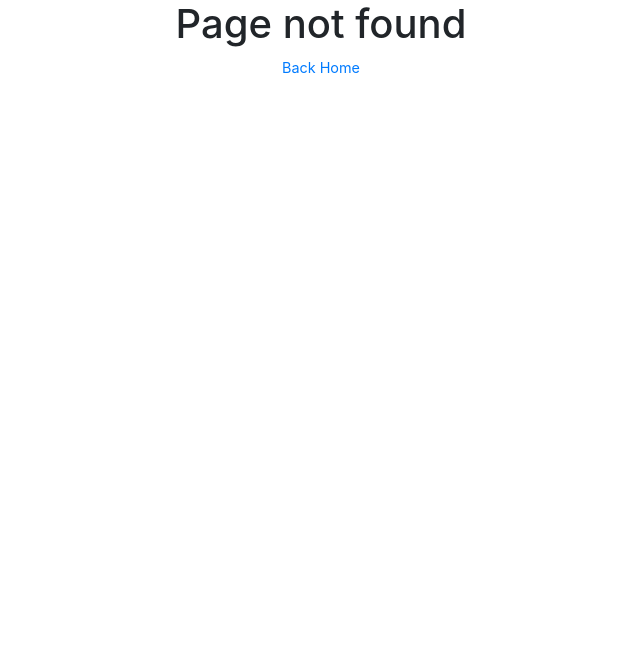
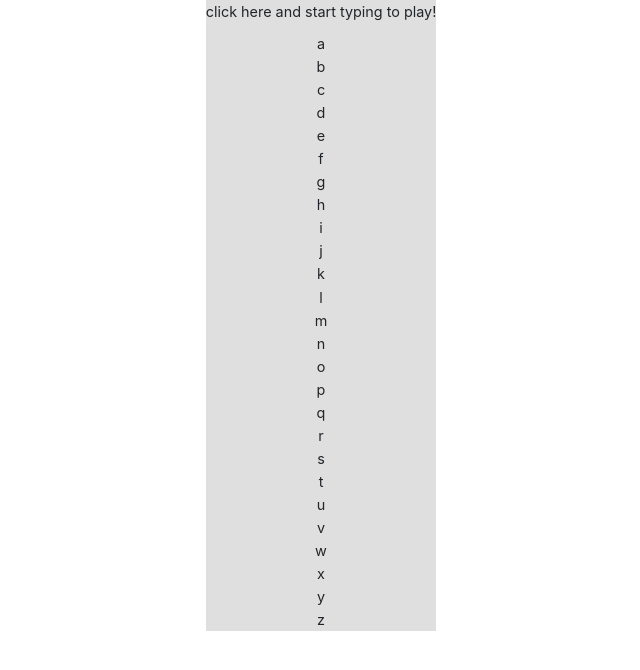
Before and after one commit to kbuczek/react-beginner-projects, a React (Create React App) app: page /type-racer in a window 1280 px wide. Before the commit this address had no page. Shown: the top 670 px of the page, without its empty margins (319-959 px from the left). Built offline with nearby package versions, Linux system fonts and the light colour scheme.

Commit message:
ReviewsBootstrap

```diff
--- a/src/App.js
+++ b/src/App.js
@@ -8,6 +8,7 @@ import Error from "./Error";
 import SimpleList from "./Projects/SimpleList/SimpleList";
 import ToursIntro from "./Projects/ToursIntro/ToursIntro";
 import ReviewsBootstrap from "./Projects/ReviewsBootstrap/ReviewsBootstrap";
+import TypeRacer from "./Projects/TypeRacer/TypeRacer";
 
 function App() {
   return (
@@ -16,6 +17,9 @@ function App() {
         <Switch>
           <Route exact path="/">
             <Home />
+          </Route>
+          <Route exact path="/type-racer">
+            <TypeRacer />
           </Route>
           <Route exact path="/navbar">
             <Navbar />
--- a/src/Home.js
+++ b/src/Home.js
@@ -8,6 +8,11 @@ const Home = () => {
       <h1 className="home-title">My react beginner projects:</h1>
       <nav>
         <ul className="home-container">
+          <li>
+            <Link className="home-link home-button" to="/type-racer">
+              Type Racer
+            </Link>
+          </li>
           <li>
             <Link className="home-link home-button" to="/navbar">
               Responsive Navbar
--- a/src/Projects/ReviewsBootstrap/Review.css
+++ b/src/Projects/ReviewsBootstrap/Review.css
@@ -0,0 +1,108 @@
+.review-container {
+  background: #2a3e86;
+  padding: 1.5rem 2rem;
+  border-radius: var(--radius);
+  box-shadow: var(--light-shadow);
+  /* transition: var(--transition); */
+  text-align: center;
+  margin: 0 auto;
+  max-width: 40rem;
+}
+
+.review-img-container {
+  position: relative;
+  margin-top: 1rem;
+}
+
+.review-image {
+  width: 150px;
+  height: 150px;
+  object-fit: cover;
+  border-radius: 50%;
+  /* box-shadow: var(--light-shadow); */
+  /* box-shadow: 2px -4px 10px 5px #ffe347; */
+  /* border: 8px solid #ffe347; */
+}
+
+.review-name {
+  color: #ffe347;
+  /* color: #f9f9f9; */
+  font-weight: 600;
+  font-size: 1.8rem;
+  text-transform: capitalize;
+  margin-bottom: 0;
+}
+
+.review-job {
+  color: var(--clr-primary-5);
+  text-transform: uppercase;
+  font-size: 1rem;
+}
+
+.review-text {
+  color: #f9f9f9;
+  font-size: 1rem;
+  font-weight: 400;
+  text-align: justify;
+}
+
+.review-quote-icon {
+  position: absolute;
+  top: 0;
+  left: 13rem;
+  /* margin-left: 2rem; */
+  /* margin: 0 auto; */
+  width: 2.5rem;
+  height: 2.5rem;
+  display: grid;
+  place-items: center;
+  border-radius: 50%;
+  /* transform: translateY(25%); */
+  background: var(--clr-primary-5);
+  color: var(--clr-white);
+}
+
+.review-btn {
+  box-sizing: border-box;
+  background: transparent;
+  border: none;
+  color: #ffe347;
+  font-size: 1.7rem;
+  font-weight: 400;
+  transition: var(--transition);
+  padding-bottom: 0.4rem;
+  padding-left: 0.2rem;
+  padding-right: 0.2rem;
+  /* padding-top: 0; */
+}
+
+.review-btn-left {
+  margin-right: 0.6rem;
+}
+
+.review-btn:hover {
+  color: #2a3e86;
+  background: #ffe347;
+  border-radius: 100px;
+  /* padding: ; */
+}
+
+.review-random-btn {
+  margin-top: 1rem;
+  background: transparent;
+  border-radius: 100px;
+  border: 3px solid #ffe347;
+  color: #ffe347;
+  padding: 0.5rem;
+  /* font-weight: 800; */
+  transition: var(--transition);
+}
+
+.review-random-btn:hover {
+  padding-left: 1rem;
+  padding-right: 1rem;
+  border-radius: 100px;
+  background: #ffe347;
+  color: #2a3e86;
+  font-weight: 600;
+}
--- a/src/Projects/ReviewsBootstrap/Review.js
+++ b/src/Projects/ReviewsBootstrap/Review.js
@@ -1,10 +1,73 @@
 import React, { useState } from "react";
 import data from "./data";
-import { FaChavronLeft, FaChavronRight, FaQuoteRight } from "react-icons/fa";
+import {
+  FaChevronLeft,
+  FaChevronRight,
+  FaPeopleCarry,
+  FaQuoteRight,
+} from "react-icons/fa";
+import "./Review.css";
 
 const Review = () => {
   const [index, setIndex] = useState(0);
-  return <div>Review</div>;
+  const { name, job, image, text } = data[index];
+
+  const makeIndexInDataRange = (number) => {
+    if (number > data.length - 1) {
+      return 0;
+    }
+    if (number < 0) {
+      return data.length - 1;
+    }
+    return number;
+  };
+
+  const prevPerson = () => {
+    setIndex((prevValue) => {
+      return makeIndexInDataRange(prevValue - 1);
+    });
+  };
+
+  const nextPerson = () => {
+    setIndex((prevValue) => {
+      return makeIndexInDataRange(prevValue + 1);
+    });
+  };
+
+  const randomPerson = () => {
+    let randomNumber = Math.floor(Math.random() * data.length);
+    if (randomNumber === index) {
+      nextPerson();
+    } else {
+      setIndex(randomNumber);
+    }
+  };
+
+  return (
+    <article className="review-container">
+      <div className="review-img-container">
+        <img src={image} alt={name} className="review-image" />
+
+        <span className="review-quote-icon">
+          <FaQuoteRight />
+        </span>
+      </div>
+      <h4 className="review-name">{name}</h4>
+      <p className="review-job">{job}</p>
+      <p className="review-text">{text}</p>
+      <div className="review-button-container">
+        <button className="review-btn review-btn-left" onClick={prevPerson}>
+          <FaChevronLeft />
+        </button>
+        <button className="review-btn" onClick={nextPerson}>
+          <FaChevronRight />
+        </button>
+      </div>
+      <button className="review-random-btn" onClick={randomPerson}>
+        random review
+      </button>
+    </article>
+  );
 };
 
 export default Review;
--- a/src/Projects/ReviewsBootstrap/ReviewsBootstrap.css
+++ b/src/Projects/ReviewsBootstrap/ReviewsBootstrap.css
@@ -1,5 +1,10 @@
+.reviews-body {
+  height: 100%;
+  background-color: #f9f9f9;
+}
+
 .reviews-header {
-  margin-top: 16rem;
+  margin-bottom: 3rem;
 }
 
 .reviews-title {
@@ -10,7 +15,7 @@
 .underline {
   height: 0.25rem;
   width: 10rem;
-  background: var(--clr-primary-5);
+  background: #ffe347;
   margin-left: auto;
   margin-right: auto;
 }
--- a/src/Projects/ReviewsBootstrap/ReviewsBootstrap.js
+++ b/src/Projects/ReviewsBootstrap/ReviewsBootstrap.js
@@ -15,15 +15,17 @@ import "./ReviewsBootstrap.css";
 
 const ReviewsBootstrap = () => {
   return (
-    // <main>
+    <main className="reviews-body">
       <Container>
         <div className="reviews-header">
-        <h2 className="reviews-title">Our clients review</h2>
+          <h2 className="reviews-title">Our clients reviews</h2>
           <div className="underline"></div>
         </div>
+        <section>
           <Review />
+        </section>
       </Container>
-    // </main>
+    </main>
   );
 };
 
--- a/src/Projects/ToursIntro/Tour.css
+++ b/src/Projects/ToursIntro/Tour.css
@@ -4,7 +4,7 @@
   border-radius: var(--radius);
   margin: 2rem 0;
   box-shadow: var(--light-shadow);
-  /* transition: var(--transition); */
+  transition: var(--transition);
   padding-bottom: 1rem;
 }
 
@@ -46,7 +46,6 @@
   width: 200px;
   margin: 1rem auto 0 auto;
   color: var(--color-salmon);
-  letter-spacing: var(--spacing);
   border: 1px solid var(--color-salmon);
   padding: 0.25rem 0.5rem;
   border-radius: var(--radius);
--- /dev/null
+++ b/src/Projects/TypeRacer/Keyboard.css
@@ -0,0 +1,17 @@
+.keyboard {
+  background-color: rgb(223, 223, 223);
+  margin: 2rem, 2rem, 2rem, 2rem;
+}
+
+#keyboard-input {
+  height: 2rem;
+}
+
+#keyboard-keys {
+  display: "flexbox";
+  flex-direction: "row";
+}
+
+.keyboard-current-key {
+  background-color: red;
+}
--- /dev/null
+++ b/src/Projects/TypeRacer/Keyboard.js
@@ -0,0 +1,85 @@
+import React from "react";
+import react, { useState } from "react";
+import "./Keyboard.css";
+
+const Keyboard = () => {
+  const [userInput, setUserInput] = useState(
+    "click here and start typing to play!"
+  );
+  const [currentKey, setCurrentKey] = useState("");
+  const alphabet = [
+    "a",
+    "b",
+    "c",
+    "d",
+    "e",
+    "f",
+    "g",
+    "h",
+    "i",
+    "j",
+    "k",
+    "l",
+    "m",
+    "n",
+    "o",
+    "p",
+    "q",
+    "r",
+    "s",
+    "t",
+    "u",
+    "v",
+    "w",
+    "x",
+    "y",
+    "z",
+  ];
+
+  const resetUserInput = () => {
+    setUserInput([]);
+  };
+
+  const handleKeyDown = (e) => {
+    const key = e.key;
+
+    if (key === " ") {
+      setCurrentKey(key);
+      resetUserInput();
+    } else if (alphabet.includes(key)) {
+      setCurrentKey(key);
+      setUserInput([...userInput, key]);
+    } else if (key === "Backspace") {
+      resetUserInput();
+    }
+  };
+
+  return (
+    <section className="keyboard">
+      {/* <div>{level.text}</div> */}
+      <div
+        id="keyboard-input"
+        onClick={resetUserInput}
+        onKeyDown={handleKeyDown}
+        tabIndex="0"
+      >
+        {userInput}
+      </div>
+
+      <div id="keyboard-keys">
+        {alphabet.map((letter) => {
+          return (
+            <div
+              id={letter}
+              className={currentKey === letter && "keyboard-current-key"}
+            >
+              {letter}
+            </div>
+          );
+        })}
+      </div>
+    </section>
+  );
+};
+
+export default Keyboard;
--- /dev/null
+++ b/src/Projects/TypeRacer/TypeRacer.js
@@ -0,0 +1,12 @@
+import react from "react";
+import Keyboard from "./Keyboard";
+
+const TypeRacer = () => {
+  return (
+    <main>
+      <Keyboard />
+    </main>
+  );
+};
+
+export default TypeRacer;
--- /dev/null
+++ b/src/Projects/TypeRacer/data/level1.js
@@ -0,0 +1,5 @@
+const level1 = {
+  text: "this a ship take make bake or plane ball",
+};
+
+export default level1;
```
Lines whose indentation alone changed are shown as unchanged.
